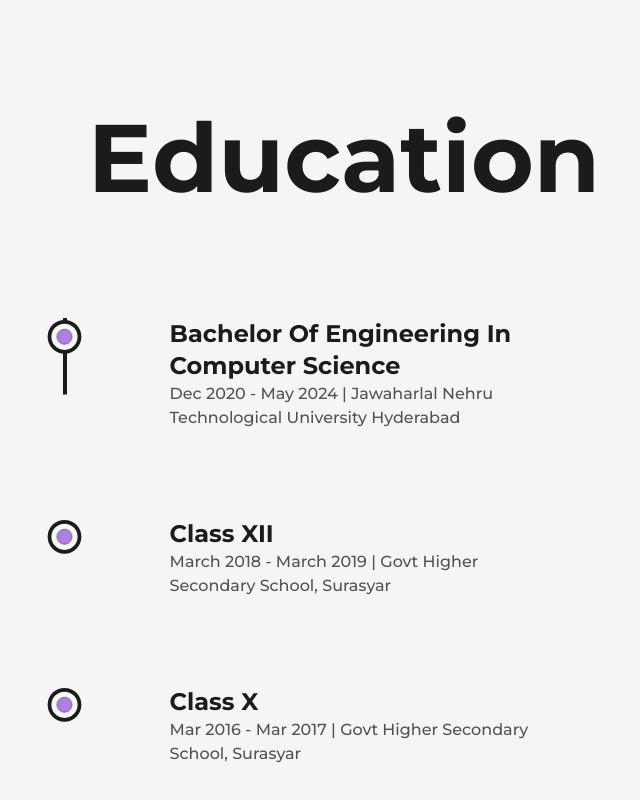
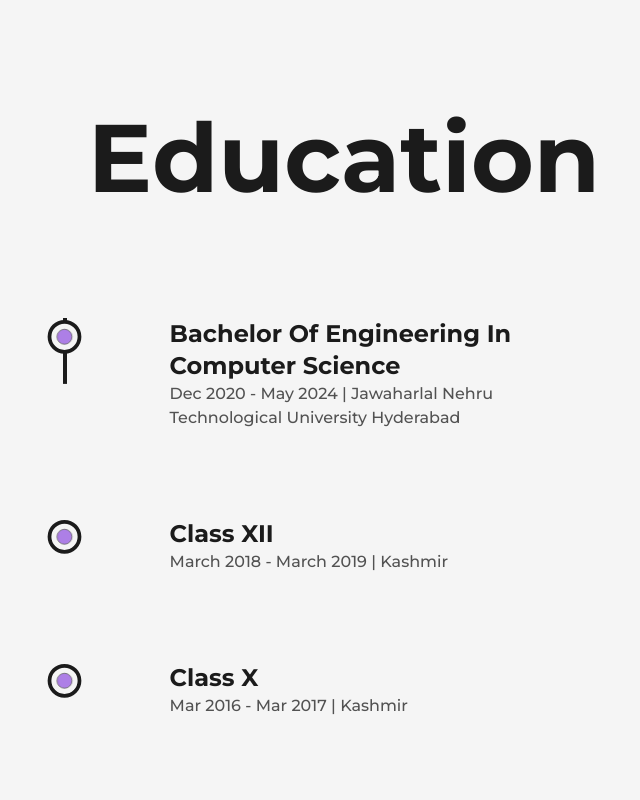
Before and after one commit to zahoorfarooq/next-portfolio, a Next.js app: page /about in a window 1280 px wide. Shown: the part 4024-4824 px from the top of the page, without its empty margins (296-936 px from the left). Built offline with nearby package versions, Linux system fonts and the light colour scheme; no server answers.

Commit message:
Update Education.jsx

```diff
--- a/src/components/Education.jsx
+++ b/src/components/Education.jsx
@@ -54,12 +54,12 @@ const Education = () => {
           <Details
             type="Class XII"
             time="March 2018 - March 2019"
-            place="Govt Higher Secondary School, Surasyar"
+            place="Kashmir"
           />
           <Details
             type="Class X"
             time="Mar 2016 - Mar 2017"
-            place="Govt Higher Secondary School, Surasyar"
+            place="Kashmir"
           />
         </ul>
       </div>
```
